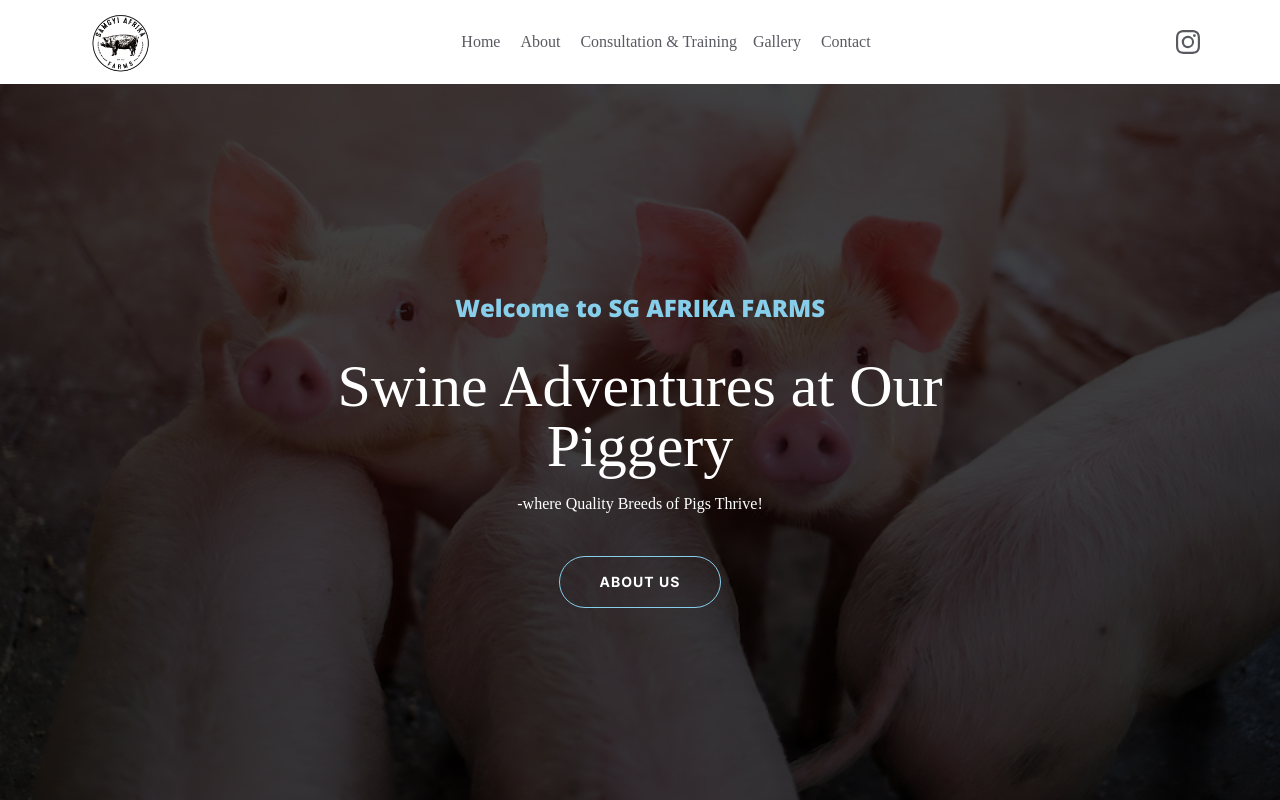
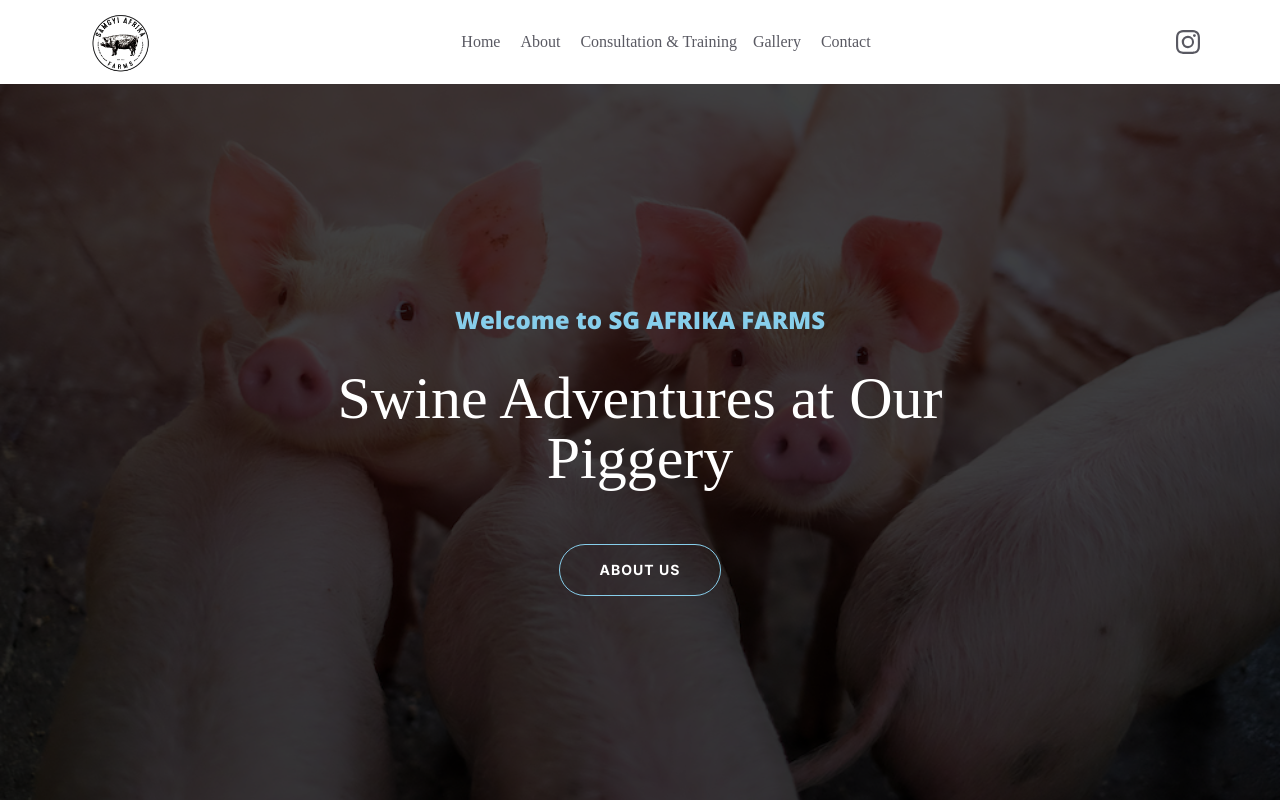
Before and after one commit to ranselorm/piggery, a React (Create React App) app: page / in a window 1280 px wide. Shown: the top 800 px of the page. Built offline with nearby package versions, Linux system fonts and the light colour scheme.

Commit message:
Fix typo on slider

```diff
--- a/src/components/HeroSlider.jsx
+++ b/src/components/HeroSlider.jsx
@@ -6,19 +6,12 @@
 
 const images = [
   {
-    text1: "From farm to fork, pigs with perfection",
-    // text1: "From Sow to Swine, Our Piggery Shines!",
-    text2: "-where Quality Breeds of Pigs Thrive!",
+    text1: "Where Quality Breeds of Pigs Thrive!",
     link: require("../images/pig.jpg"),
   },
-  // {
-  //   text1: "From farm to fork, pigs with perfection",
-  //   text2: "-where Quality Breeds of Pigs Thrive!",
-  //   link: require("../images/bg.jpg"),
-  // },
+
   {
     text1: "Swine Adventures at Our Piggery",
-    text2: "-where Quality Breeds of Pigs Thrive!",
     link: require("../images/pigs.jpg"),
   },
 ];
@@ -32,14 +25,13 @@
     slidesToScroll: 1,
     autoplay: true,
     autoplaySpeed: 5000,
-    lazyLoad: false,
   };
 
   return (
     <Slider {...sliderSettings} className="">
-      {images.map((image) => {
+      {images.map((image, index) => {
         return (
-          <>
+          <div key={index}>
             <div className="w-full h-[75vh] md:h-[100vh] relative">
               <img
                 src={image.link}
@@ -65,7 +57,7 @@
                 </Link>
               </div>
             </div>
-          </>
+          </div>
         );
       })}
     </Slider>
--- a/src/pages/Home.jsx
+++ b/src/pages/Home.jsx
@@ -4,12 +4,10 @@
 import Workouts from "../components/Workouts";
 import Faq from "../components/Faq";
 import Countup from "../components/Countup";
-import HeroSlider from "../components/HeroSlider";
 const Home = () => {
   return (
     <div>
       <Banner />
-      {/* <HeroSlider /> */}
       <Services />
       <Info />
       <Workouts />
```
Also changed, not shown: 8 other files (tests, documents, lock files or other folders).
